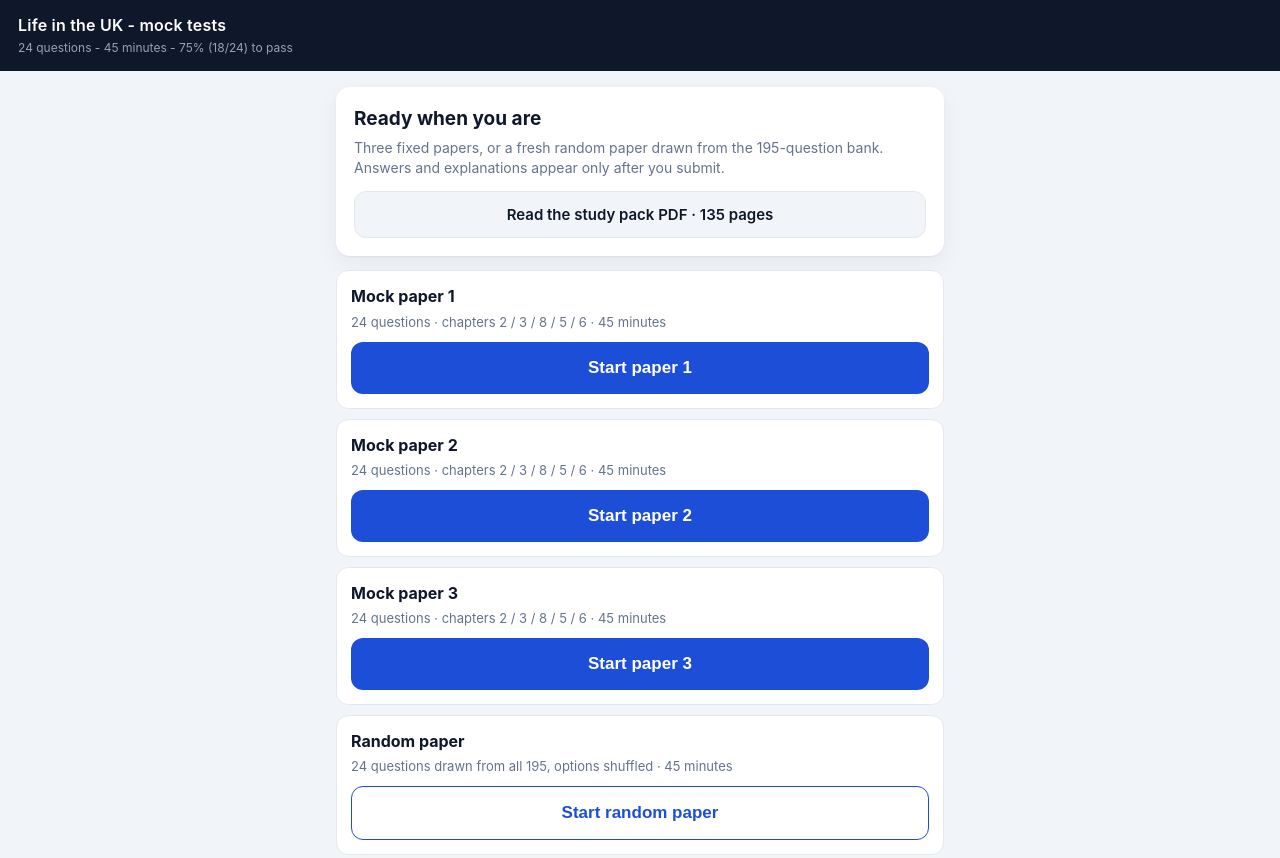
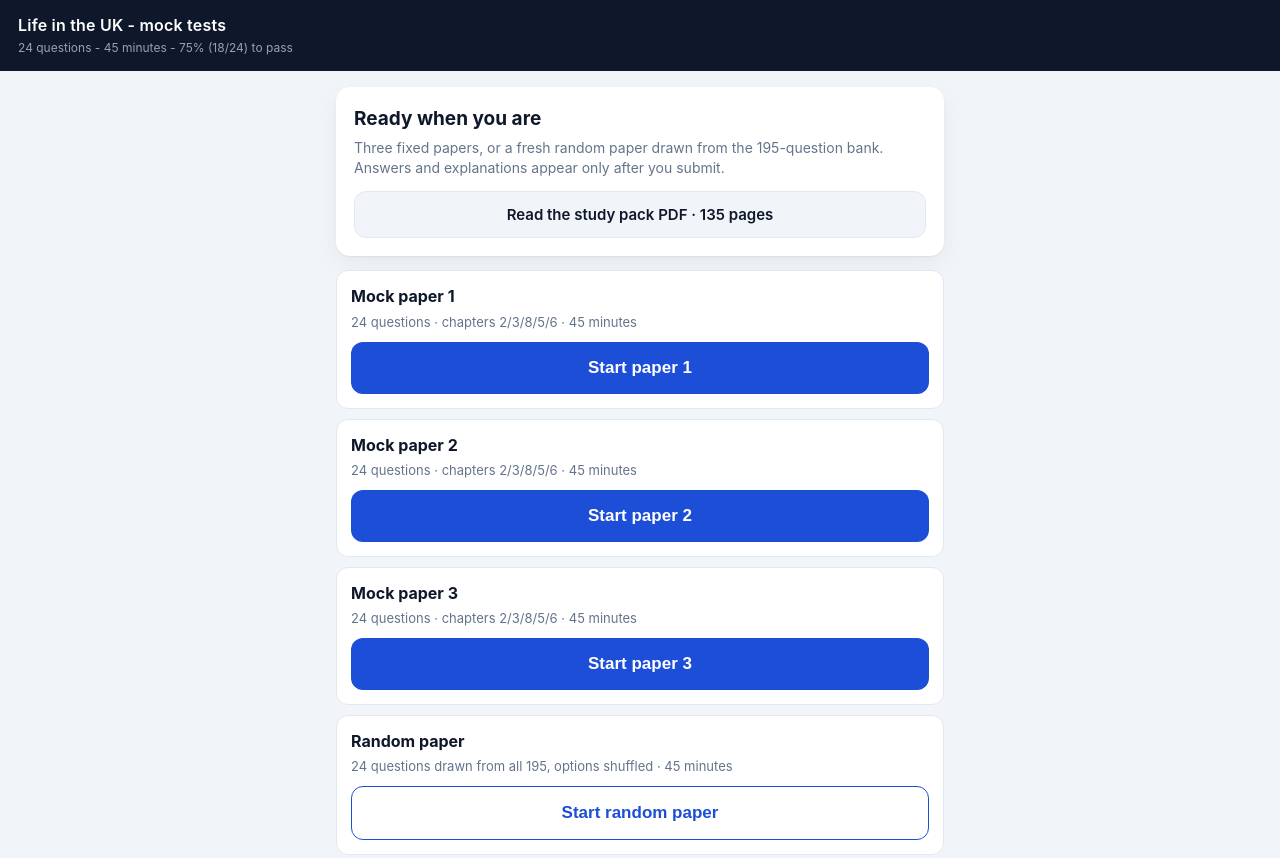
Before and after one commit to jrdd0815/life-in-uk-test, a plain HTML site: page index.html in a window 1280 px wide. Shown: the top 858 px of the page. Drawn offline with Linux system fonts and the light colour scheme.

Commit message:
Tighten label wrapping on the home screen

```diff
--- a/index.html
+++ b/index.html
@@ -99,7 +99,7 @@
       <p class="muted">Three fixed papers, or a fresh random paper drawn from the 195-question bank.
         Answers and explanations appear only after you submit.</p>
       <a class="btn quiet pdflink" href="life-in-uk-study-pack.pdf" target="_blank" rel="noopener"
-         style="margin-top:12px;padding:12px 14px;font-size:15px">Read the study pack PDF &middot; 135 pages</a>
+         style="margin-top:12px;padding:12px 14px;font-size:15px">Read the study pack PDF &middot; <span style="white-space:nowrap">135&nbsp;pages</span></a>
     </div>
     <div id="papers"></div>
     <div class="card" style="margin-top:14px">
@@ -189,7 +189,7 @@ function randomPaper(){
 function chapterCount(qs){
   const c = {};
   qs.forEach(q => c[q.c] = (c[q.c] || 0) + 1);
-  return [1,2,3,4,5].map(n => c[n] || 0).join(" / ");
+  return [1,2,3,4,5].map(n => c[n] || 0).join("/");
 }
 
 function buildHome(){
@@ -199,14 +199,14 @@ function buildHome(){
     const d = document.createElement("div");
     d.className = "paper";
     d.innerHTML = `<h3>Mock paper ${i + 1}</h3>
-      <div class="meta">24 questions &middot; chapters ${chapterCount(qs)} &middot; 45 minutes</div>
+      <div class="meta">24 questions &middot; chapters ${chapterCount(qs)} &middot; <span style="white-space:nowrap">45&nbsp;minutes</span></div>
       <button class="btn" data-p="${i}">Start paper ${i + 1}</button>`;
     box.appendChild(d);
   });
   const d = document.createElement("div");
   d.className = "paper";
   d.innerHTML = `<h3>Random paper</h3>
-    <div class="meta">24 questions drawn from all 195, options shuffled &middot; 45 minutes</div>
+    <div class="meta">24 questions drawn from all 195, options shuffled &middot; <span style="white-space:nowrap">45&nbsp;minutes</span></div>
     <button class="btn ghost" data-p="r">Start random paper</button>`;
   box.appendChild(d);
   box.querySelectorAll("button[data-p]").forEach(b => b.onclick = () => {
```
